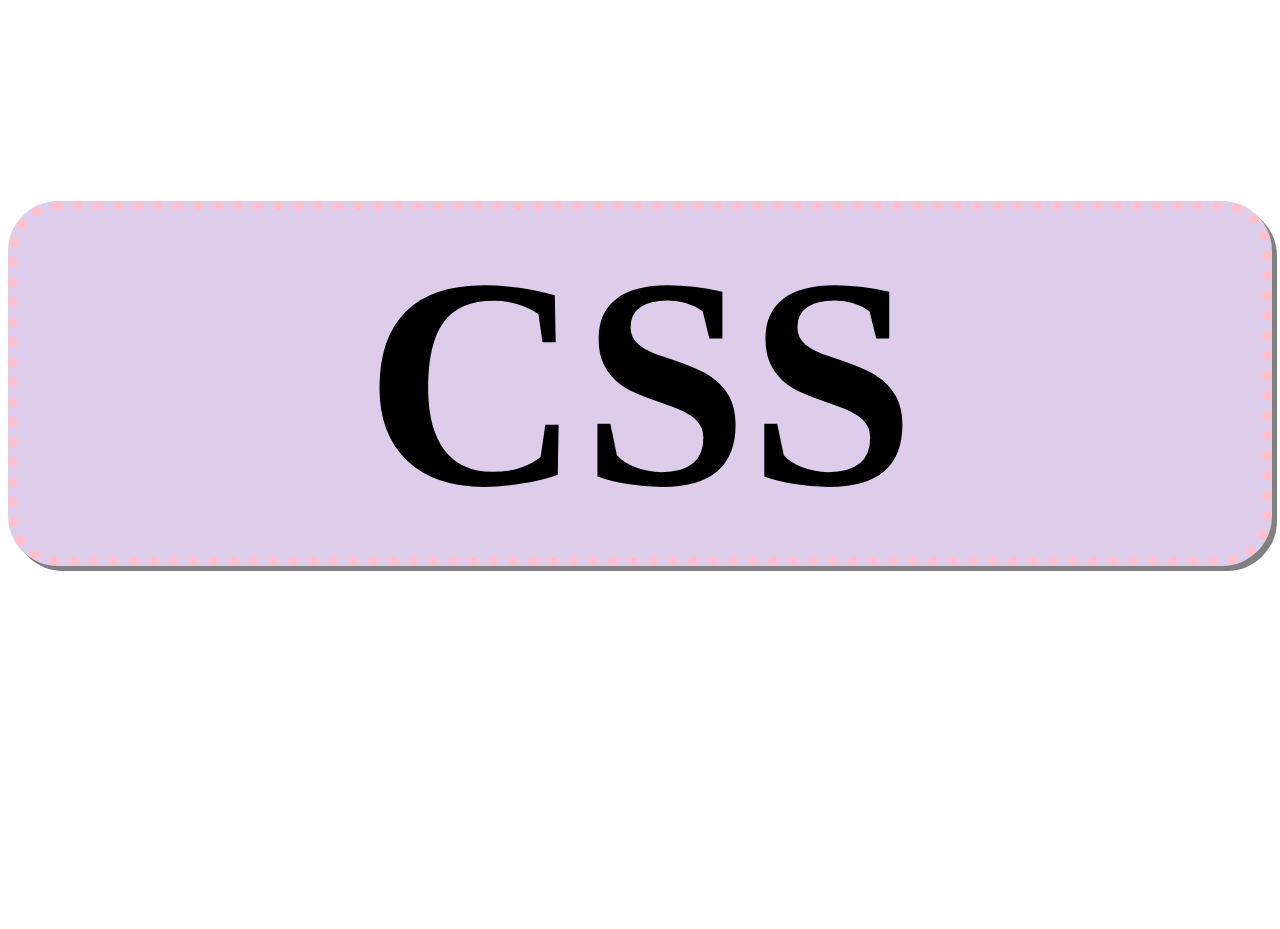
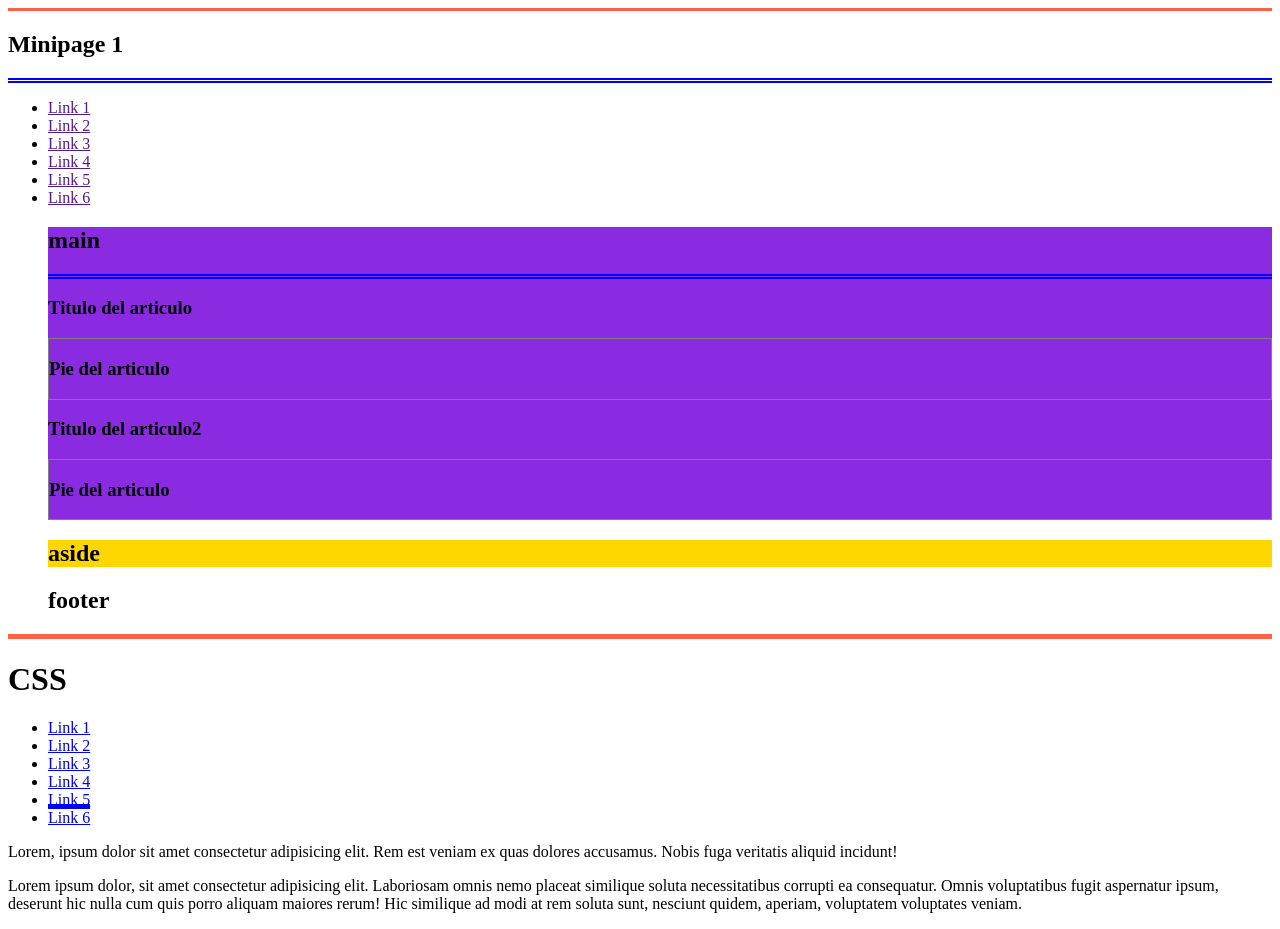
Before and after one commit to rebeca-segura-martinez/Practica510409-2, a plain HTML site: page index.html in a window 1280 px wide. Before the commit the page ends 800 px from the top, so only its background shows below. Drawn offline with Linux system fonts and the light colour scheme.

Commit message:
Commit Avance

```diff
--- a/css/estilos.css
+++ b/css/estilos.css
@@ -1,10 +1,103 @@
+/* id       #
+class       .
+atributo    [] */
 
-h1{
+#mp1{
+    border-top: 3px solid tomato;
+    border-bottom: 5px solid tomato;
+}
+
+#mp1 main {
+    background-color: blueviolet;
+}
+
+#mp1 aside {
+    background-color: gold;
+}
+
+#mp1 > footer {
+    background-color: darkorange;
+}
+
+/* Poner borde al pie de los articulos de la minipage 1*/
+article > footer{
+    border:1px double gray;
+}
+
+/* Hermano general*/
+
+#mp1 h2~article{
+    box-shadow: 10px 10 px palevioletred;
+}
+
+/* Hermano adyacente*/
+#mp1 h2 + article, #mp1 nav, [href="#"]{
+    border-top: 5px double blue;
+}
+
+
+/* Sirve para un titulo redondo con puntitos */
+/* h1{
     border:10px dotted pink;
     border-radius: 50px;
     background-color: rgb(221, 205, 235);
     text-align: center;
     box-shadow: 5px 5px gray;
     font-size: 300px;
+} */
 
+/* Selector universal (Escribe una instrucción que cambie a todas las líneas*/
+/* *{
+    border: 1px dashed palevioletred;
+} */
+
+/* Selector por ID, se hace con un # */
+/* #link1{
+    font-size: 40px;
 }
+
+#link6{
+    background-color: darksalmon;
+} */
+
+/* Selectores de clase, se hace con punto y se ocupa una class o o clase */
+/* .rosa {
+    background-color: deeppink;
+    border: 5 px groove palevioletred;
+    border-radius: 5px;
+}
+
+.morado {
+    background-color: blueviolet;
+    border: 5px inset plum;
+    border-radius: 5px;
+}
+
+/* Selectores de clase para un tag especifico */
+/* h1.morado {
+    font-size: 70px;
+} */
+/* Selectores por atributo, se usan corchetes, sin importar valores*/
+/* [href]{
+    border-bottom: 5px solid skyblue;
+}
+[lang]{
+    color: hotpink;
+} */
+ */
+
+/* [href="#"]{
+    background-color: lawngreen;
+}
+
+[href="you"]{
+    color: red;
+}
+
+[href $= "mx"]{
+    background-color: blue;
+}
+
+[href ^= "https"]
+{font-size: 25px;
+} */
--- a/index.html
+++ b/index.html
@@ -6,8 +6,81 @@
     <title>Clase 1 CSS</title>
     <link rel="stylesheet" href="css/estilos.css">
 </head>
+
+
 <body>
-    <h1>CSS</h1>
+
+        <!-- minipage 1-->
+    <!-- section#mp1>header>nav>ul>(li>a[href"#"]{Link $})*6+main+aside+footer-->
+<!--     <section id="mp1">
+        <header>
+            <h1>Minipage 1</h1>
+            <nav>
+            </nav>
+        </header>
+        <main><h2>main</h2></main>
+        <aside><h2>aside</h2></aside>
+        <footer><h2>Footer</h2></footer>
+    </section>
+ -->
+
+ <section id="mp1">
+    <header>
+        <h1>Minipage 1</h1>
+        <nav>
+            <ul>
+                <li><a href="">Link 1</a></li>
+                <li><a href="">Link 2</a></li>
+                <li><a href="">Link 3</a></li>
+                <li><a href="">Link 4</a></li>
+                <li><a href="">Link 5</a></li>
+                <li><a href="">Link 6</a></li>
+                <main>
+                    <h2>main</h2>
+                    <article>
+                        <h3>Titulo del articulo</h3>
+                        <footer>
+                            <h3>Pie del articulo</h3>
+                        </footer>
+                    </article>
+                    <article>
+                        <h3>Titulo del articulo2</h3>
+                        <footer>
+                            <h3>Pie del articulo</h3>
+                        </footer>
+                    </article>
+                </main>
+                <aside><h2>aside</h2></aside>
+                <footer>
+                    <h2>footer</h2>
+                </footer>
+            </ul>
+        </nav>
+    </header>
+</section>
+
+    <h1 class="morado">CSS</h1>
+    <header>
+        <nav>
+            <ul>
+                <li id="link1"><a href="https://youtube.com">Link 1</a></li>
+                <li class="rosa"><a href="https://miyoutube.com">Link 2</a></li>
+                <li class="morado"><a href="https://empresa.mx">Link 3</a></li>
+                <li><a href="#info">Link 4</a></li>
+                <li class="rosa"><a href="#clientes">Link 5</a></li>
+                <li id="link6"><a href="#">Link 6</a></li>
+            </ul>
+        </nav>
+    </header>
+
+    <p lang="en">
+        Lorem, ipsum dolor sit amet consectetur adipisicing elit. Rem est veniam ex quas dolores accusamus. Nobis fuga veritatis aliquid incidunt!
+    </p>
+
+    <p lang="es">Lorem ipsum dolor, sit amet consectetur adipisicing elit. Laboriosam omnis nemo placeat similique soluta necessitatibus corrupti ea consequatur. Omnis voluptatibus fugit aspernatur ipsum, deserunt hic nulla cum quis porro aliquam maiores rerum! Hic similique ad modi at rem soluta sunt, nesciunt quidem, aperiam, voluptatem voluptates veniam.
+
+    </p>
+
 
 </body>
 </html>
```
